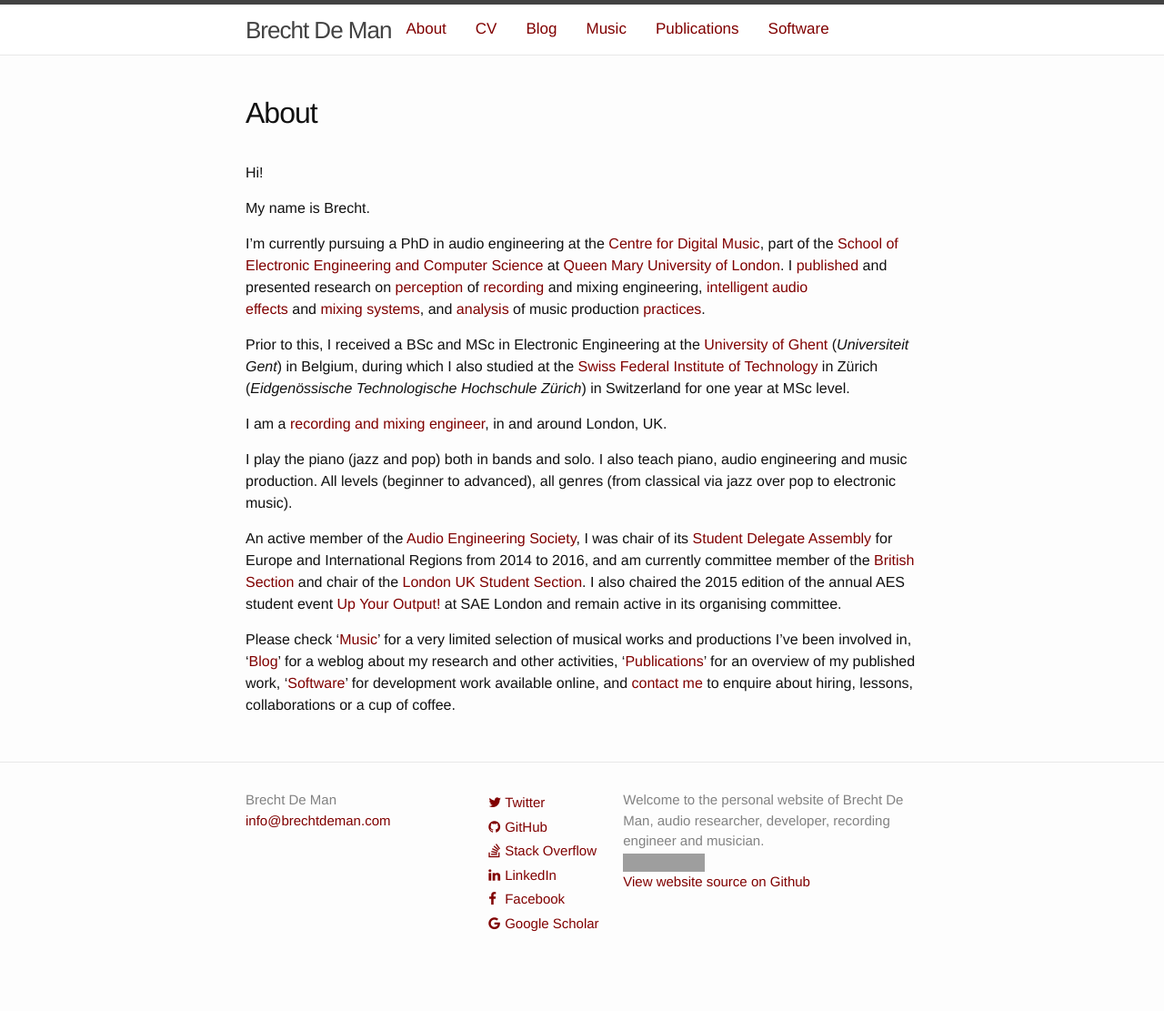
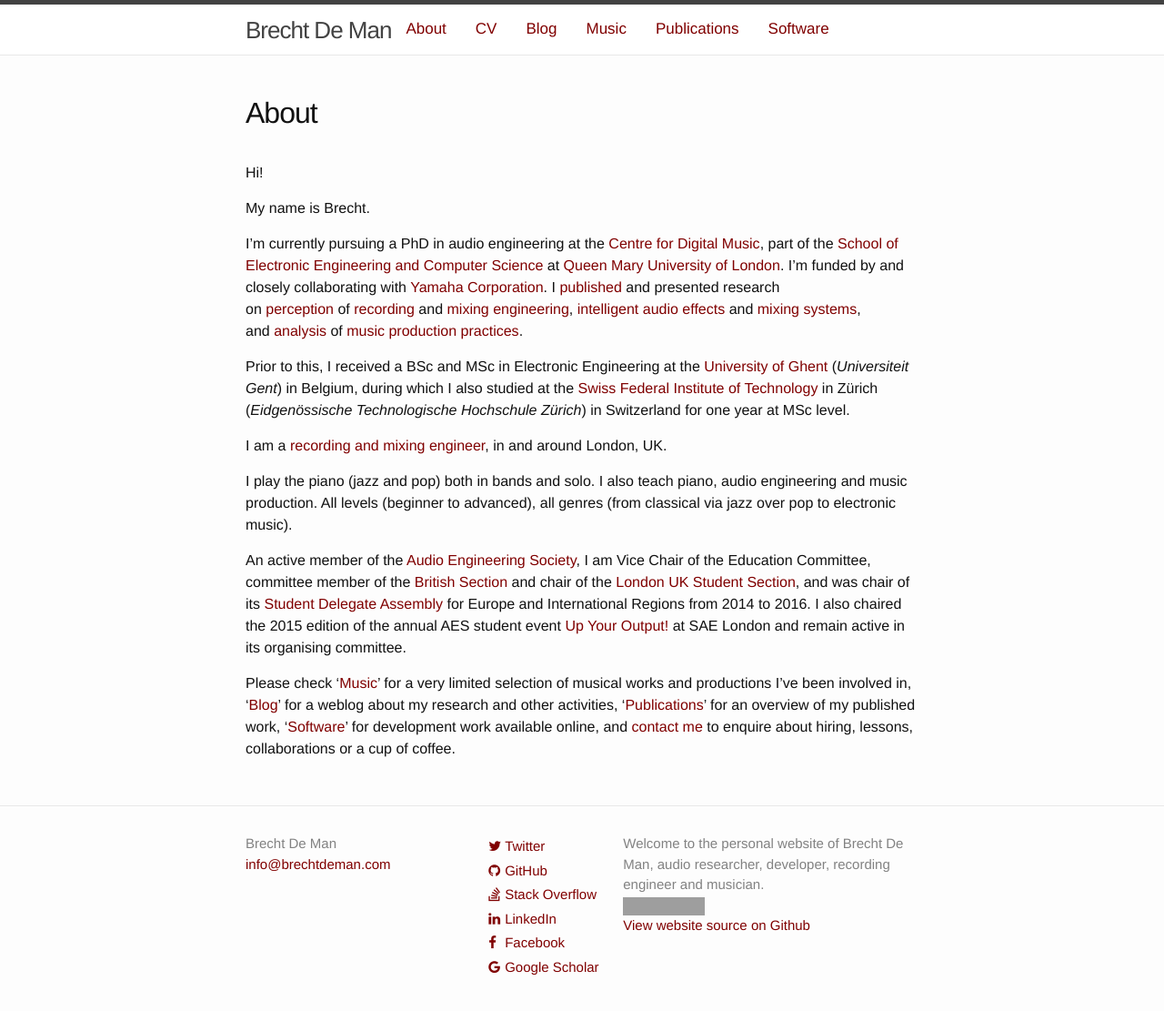
Before and after one commit to BrechtDeMan/BrechtDeMan.github.io, a Jekyll site: the page built from about.md, in a window 1280 px wide and 1122 px high. Shown: the top 1111 px of the window at 91% size. Built offline with Jekyll 4.4.1, drawn with Linux system fonts in a browser that asks for light colours; nearby versions of some CDN libraries; grey boxes are pictures that could not be loaded.

Commit message:
Update 'About' section

```diff
--- a/about.md
+++ b/about.md
@@ -10,15 +10,16 @@ Hi!
 
 My name is Brecht.
 
-I'm currently pursuing a PhD in audio engineering at the [Centre for Digital Music](http://www.elec.qmul.ac.uk/digitalmusic/), part of the [School of Electronic Engineering and Computer Science](http://www.eecs.qmul.ac.uk) at [Queen Mary University of London](http://www.qmul.ac.uk). I [published](/publications.html) and presented research on [perception](http://brechtdemancom.ipage.com/downloads/aes136_eBrief151.pdf) of [recording](http://brechtdemancom.ipage.com/downloads/aes134.pdf) and mixing engineering, [intelligent audio effects](http://brechtdemancom.ipage.com/downloads/aes53.pdf) and [mixing](http://arpjournal.com/2639/a-semantic-approach-to-autonomous-mixing/) [systems](http://brechtdeman.com/downloads/aes135.pdf), and [analysis](http://www.terasoft.com.tw/conf/ismir2014/proceedings/T025_293_Paper.pdf) of music production [practices](http://www.terasoft.com.tw/conf/ismir2014/LBD/LBD15.pdf).
+I'm currently pursuing a PhD in audio engineering at the [Centre for Digital Music](http://c4dm.eecs.qmul.ac.uk), part of the [School of Electronic Engineering and Computer Science](http://www.eecs.qmul.ac.uk) at [Queen Mary University of London](http://www.qmul.ac.uk). I'm funded by and closely collaborating with [Yamaha Corporation](https://www.yamaha.com/).
+I [published](/publications/) and presented research on [perception](http://www.eecs.qmul.ac.uk/~josh/documents/2015/DeMan%20Reiss%20-%20AES138.pdf) of [recording](http://www.eecs.qmul.ac.uk/~josh/documents/DeMan%20Reiss%20-%20A%20Pairwise%20and%20Multiple%20Stimuli%20Approach%20to%20Perceptual%20Evaluation%20of%20Microphone%20Types.pdf) and [mixing engineering](http://arpjournal.com/analysis-of-peer-reviews-in-music-production/), [intelligent audio effects](http://www.eecs.qmul.ac.uk/~josh/documents/DeMan%20Reiss%20-%20AES53.pdf) and [mixing](http://arpjournal.com/2639/a-semantic-approach-to-autonomous-mixing/) [systems](http://www.eecs.qmul.ac.uk/~josh/documents/De%20Man%20Reiss%20-%20AES135.pdf), and [analysis](http://www.terasoft.com.tw/conf/ismir2014/proceedings/T025_293_Paper.pdf) of [music production](http://www.eecs.qmul.ac.uk/~josh/documents/2015/Ronan%20-%20The%20impact%20of%20subgrouping%20practices%20on%20the%20perception%20of%20multitrack%20mixes.pdf) [practices](http://www.terasoft.com.tw/conf/ismir2014/LBD/LBD15.pdf).
 
 Prior to this, I received a BSc and MSc in Electronic Engineering at the [University of Ghent ](https://www.ugent.be)(_Universiteit Gent_) in Belgium, during which I also studied at the [Swiss Federal Institute of Technology](https://www.ethz.ch) in Zürich (_Eidgenössische Technologische Hochschule Zürich_) in Switzerland for one year at MSc level.
 
-I am a [recording and mixing engineer](/music.html), in and around London, UK.
+I am a [recording and mixing engineer](/music/), in and around London, UK.
 
 I play the piano (jazz and pop) both in bands and solo.
 I also teach piano, audio engineering and music production. All levels (beginner to advanced), all genres (from classical via jazz over pop to electronic music).
 
-An active member of the [Audio Engineering Society](http://www.aes.org), I was chair of its [Student Delegate Assembly](https://www.facebook.com/AESsda) for Europe and International Regions from 2014 to 2016, and am currently committee member of the [British Section](http://www.aes-uk.org) and chair of the [London UK Student Section](https://www.facebook.com/AESLondonUKStudentSection). I also chaired the 2015 edition of the annual AES student event [Up Your Output!](http://www.aes-uk.org/up/) at SAE London and remain active in its organising committee.
+An active member of the [Audio Engineering Society](http://www.aes.org), I am Vice Chair of the Education Committee, committee member of the [British Section](http://www.aes-uk.org) and chair of the [London UK Student Section](https://www.facebook.com/AESLondonUKStudentSection), and was chair of its [Student Delegate Assembly](https://www.facebook.com/AESsda) for Europe and International Regions from 2014 to 2016. I also chaired the 2015 edition of the annual AES student event [Up Your Output!](http://www.aes-uk.org/up/) at SAE London and remain active in its organising committee.
 
-Please check '[Music](/music.html)' for a very limited selection of musical works and productions I've been involved in, '[Blog](/blog.html)' for a weblog about my research and other activities, '[Publications](/publications.html)' for an overview of my published work, '[Software](/software.html)' for development work available online, and [contact me](mailto:info@brechtdeman.com) to enquire about hiring, lessons, collaborations or a cup of coffee.
+Please check '[Music](/music/)' for a very limited selection of musical works and productions I've been involved in, '[Blog](/blog/)' for a weblog about my research and other activities, '[Publications](/publications/)' for an overview of my published work, '[Software](/software/)' for development work available online, and [contact me](mailto:info@brechtdeman.com) to enquire about hiring, lessons, collaborations or a cup of coffee.
```
